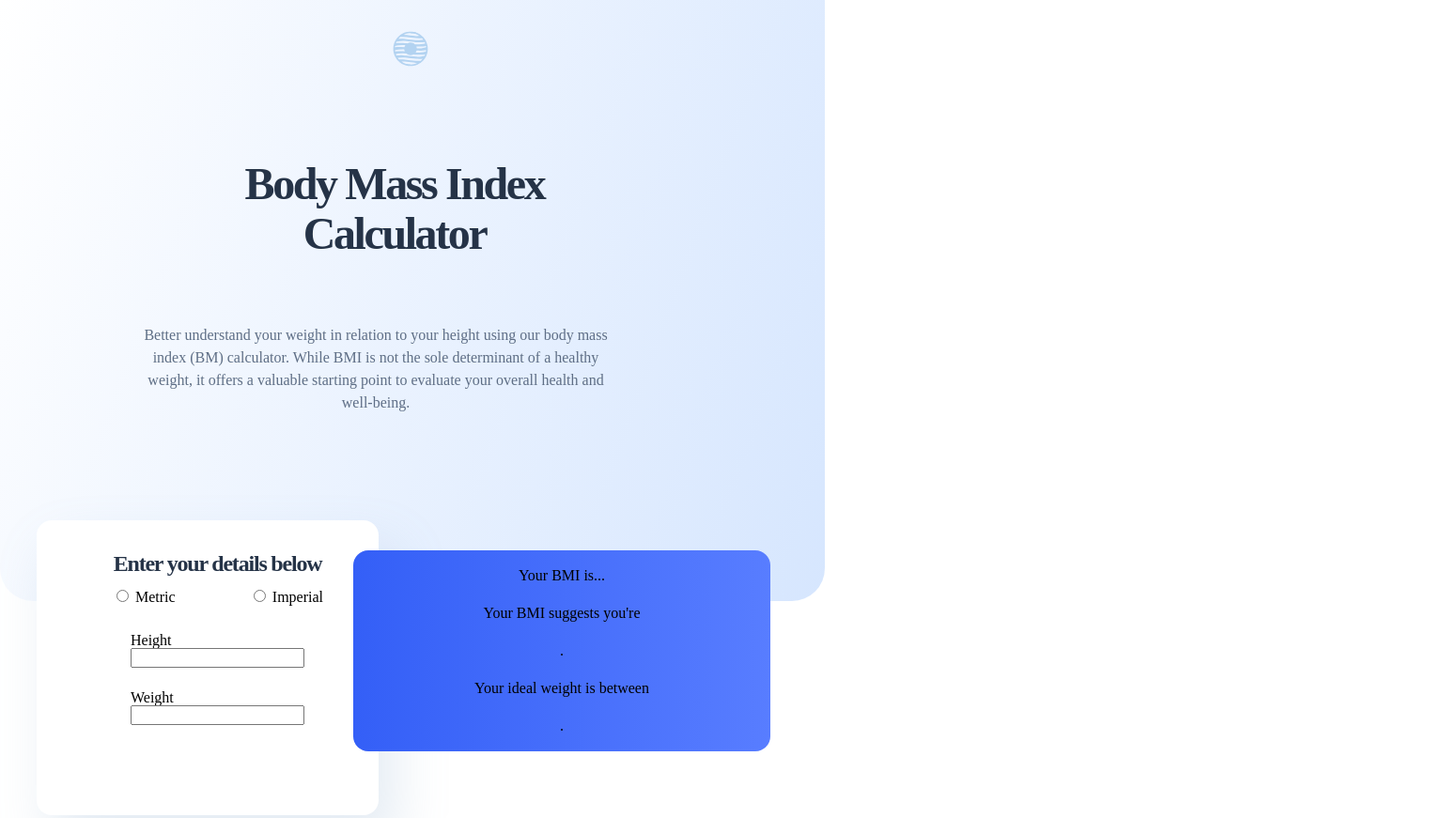
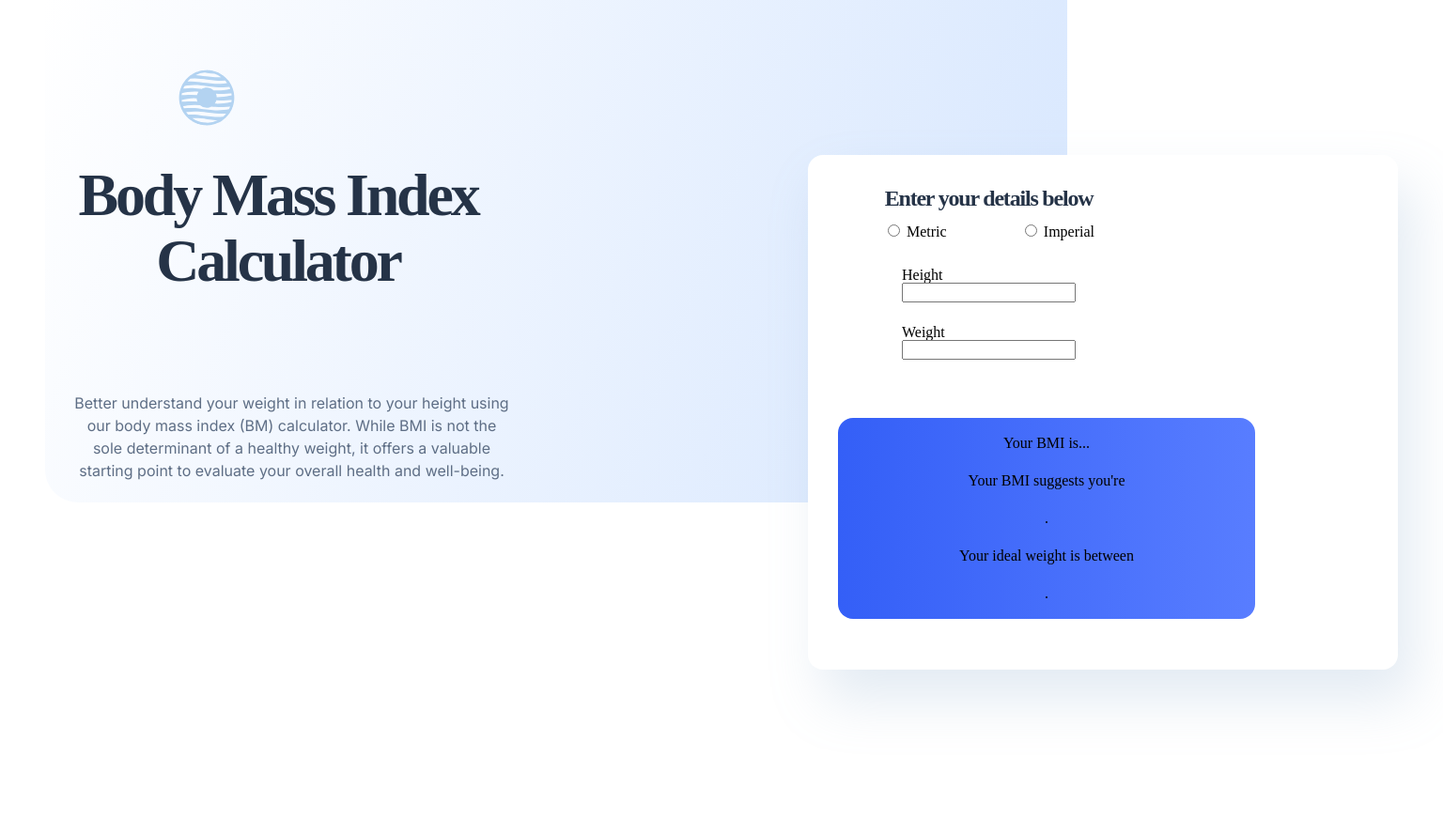
Before and after one commit to cacovidigal/calcm, a plain HTML site: page bmi-calculator/starter-code/index.html in a window 1536 px wide. Shown: the top 871 px of the page at 94% size. Drawn offline with Linux system fonts and the light colour scheme.

Commit message:
inicio desktop

```diff
--- a/bmi-calculator/starter-code/index.html
+++ b/bmi-calculator/starter-code/index.html
@@ -16,7 +16,7 @@
 </head>
 
 <body>
-
+  <section class="topo_da_pagina_desktop">
     <section class="topo_da_pagina_conteiner">
       <div class="retangulo"></div>
       <img class="logo" src="./assets/images/logo.svg" alt="logo">
@@ -29,6 +29,7 @@
           body mass index (BM) calculator. While BMI is not the sole determinant
           of a healthy weight, it offers a valuable starting point to evaluate
           your overall health and well-being.</p>
+
        </div>
 
     </section>
@@ -72,7 +73,7 @@
       </div>
 
     </section>
-
+  </section>
   <section class="final_da_pagina">
 
     <div class="homem_comendo_">
--- a/bmi-calculator/starter-code/style.css
+++ b/bmi-calculator/starter-code/style.css
@@ -1027,3 +1027,96 @@ form .topo_formulario {
         margin-left: 180px;
     }
 }
+
+@media (min-width: 1300px) {
+    .topo_da_pagina_desktop {
+
+        position: absolute;
+        width: 1276px;
+        height: 737px;
+        left: 24px;
+        top: -1px;
+    }
+
+    .topo_da_pagina_conteiner {
+        position: absolute;
+        width: 978px;
+        height: 537px;
+        left: 24px;
+        top: -1px;
+        background: linear-gradient(290.1deg, #D6E6FE 0%, rgba(214, 252, 254, 0) 100%);
+        border-radius: 0px 0px 35px 35px;
+        display: flex;
+        justify-content: flex-start;
+    }
+
+    .logo {
+        position: absolute;
+        width: 64px;
+        height: 64px;
+        left: 140px;
+        top: 74px;
+    }
+
+    .tituloEtexto_conteiner {
+        display: flex;
+        flex-direction: column;
+        align-items: flex-start;
+        padding: 0px;
+        gap: 35px;
+
+        position: absolute;
+        width: 564px;
+        height: 200px;
+        left: 14px;
+        top: 5px;
+    }
+
+
+    .titulo_da_pagina {
+        width: 564px;
+        height: 140px;
+        font-weight: 600;
+        font-size: 64px;
+        line-height: 110%;
+        letter-spacing: -0.05em;
+        color: #253347;
+        flex: none;
+        order: 0;
+        align-self: stretch;
+        flex-grow: 0;
+        padding-left: 0px;
+        margin-left: -3rem;
+    }
+
+    .texto_topo_pagina {
+        width: 465px;
+        height: 96px;
+        font-family: 'Inter';
+        font-style: normal;
+        font-weight: 400;
+        font-size: 16px;
+        line-height: 150%;
+        color: #5E6E85;
+        flex: none;
+        order: 1;
+        flex-grow: 0;
+        padding-left: 1rem;
+    }
+
+    .calculadora_conteiner {
+        display: flex;
+        flex-direction: column;
+        align-items: flex-start;
+        padding: 32px;
+        gap: 32px;
+        position: absolute;
+        width: 564px;
+        height: 484px;
+        left: 836px;
+        top: 166px;
+        background: #FFFFFF;
+        box-shadow: 16px 32px 56px rgba(143, 174, 207, 0.25);
+        border-radius: 16px;
+    }
+}
```
Lines whose indentation alone changed are shown as unchanged.
